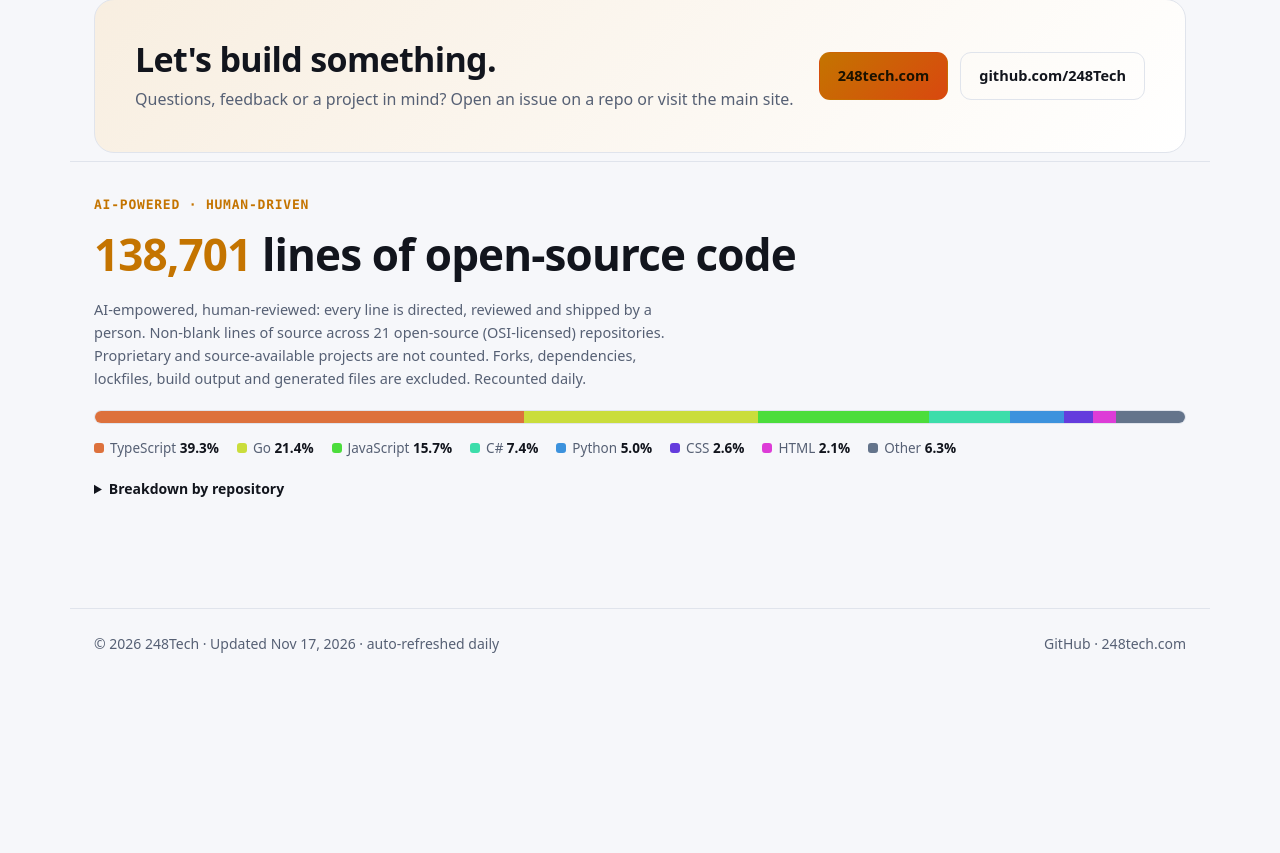
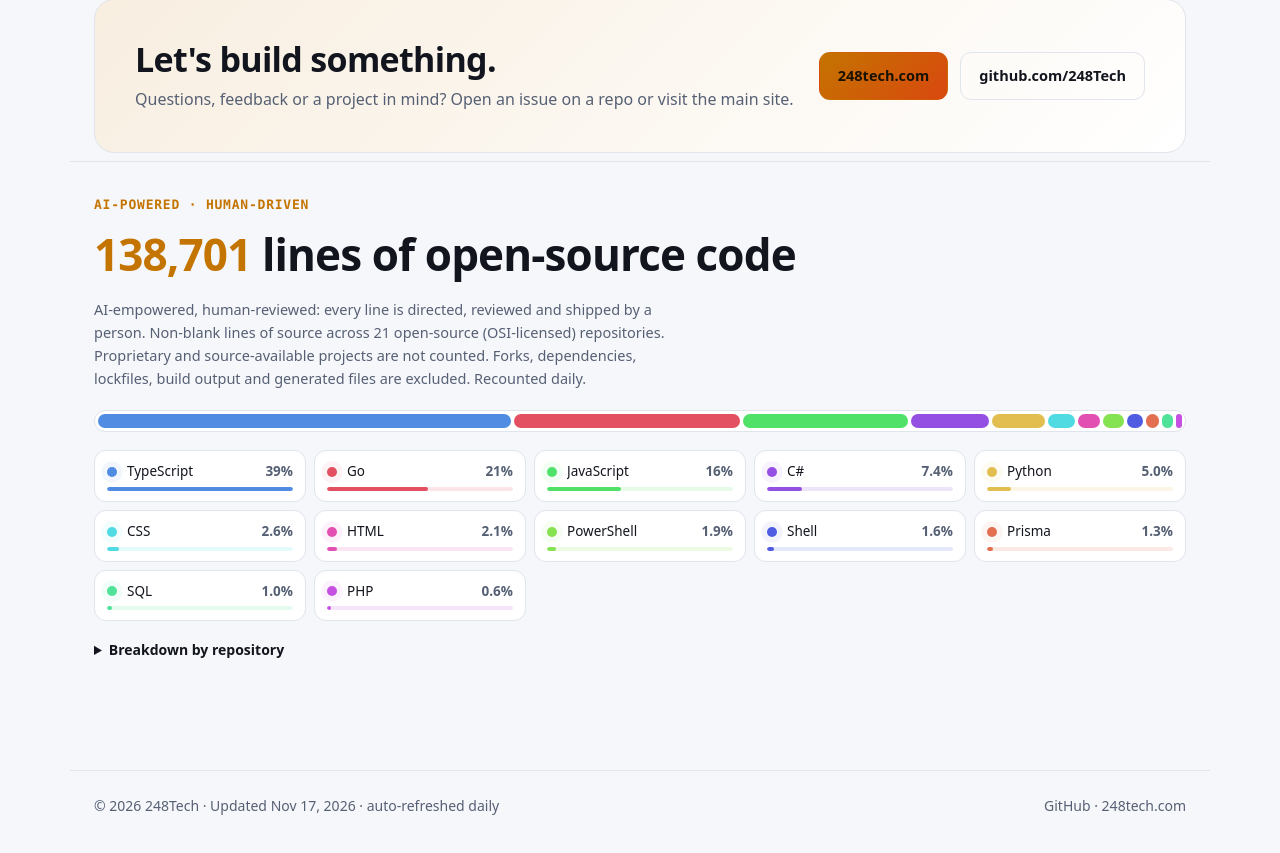
Before and after one commit to 248Tech/248Tech.github.io, a plain HTML site: page index.html in a window 1280 px wide. Shown: the part 4274-5127 px from the top of the page. Before the commit the page ends 4970 px from the top, so only its background shows below. Drawn offline with Linux system fonts and the light colour scheme.

Commit message:
LOC chart: list every language, modern segmented bar and cards
Co-Authored-By: Claude Sonnet 5.5 <noreply@anthropic.com>

```diff
--- a/app.js
+++ b/app.js
@@ -145,15 +145,18 @@
     const repos = Object.entries(loc.repos).sort((a, b) => b[1].total - a[1].total);
     document.getElementById('loc-repos').textContent = repos.length;
     const langs = Object.entries(loc.languages).sort((a, b) => b[1] - a[1]);
-    const top = langs.slice(0, 7), rest = langs.slice(7).reduce((s, [, n]) => s + n, 0);
-    if (rest) top.push(['Other', rest]);
     const bar = document.getElementById('loc-bar'), legend = document.getElementById('loc-legend'), segs = [];
-    top.forEach(([name, n], i) => {
-      const color = name === 'Other' ? '#64748b' : 'hsl(' + ((i * 47 + 20) % 360) + ' 70% 55%)';
-      const seg = el('i'); seg.style.background = color; seg.style.flexBasis = '0%'; seg.title = name + ': ' + fmt(n); bar.append(seg); segs.push([seg, n]);
-      const li = el('li'); const sw = el('i'); sw.style.background = color;
-      li.append(sw, document.createTextNode(name + ' '), el('b', null, (n / loc.total * 100).toFixed(1) + '%')); legend.append(li);
+    const pct = n => { const p = n / loc.total * 100; return p < 0.1 ? '<0.1%' : p.toFixed(p < 10 ? 1 : 0) + '%'; };
+    langs.forEach(([name, n], i) => {
+      const color = 'hsl(' + Math.round((i * 137.5 + 215) % 360) + ' 72% 60%)';
+      const seg = el('i'); seg.style.background = color; seg.style.flexBasis = '0%'; seg.title = name + ': ' + fmt(n) + ' lines'; seg.dataset.i = i; bar.append(seg); segs.push([seg, n]);
+      const li = el('li'); li.style.setProperty('--c', color); li.dataset.i = i;
+      const w = el('span', 'w'); const f = el('i'); f.style.width = Math.max(2, n / langs[0][1] * 100) + '%'; w.append(f);
+      li.append(el('span', 'dot'), el('span', 'ln', name), el('b', null, pct(n)), w); legend.append(li);
     });
+    const hl = i => { bar.classList.toggle('dim', i != null); legend.classList.toggle('dim', i != null);
+      document.querySelectorAll('#loc-bar i, #loc-legend li').forEach(x => x.classList.toggle('hot', i != null && x.dataset.i === String(i))); };
+    for (const x of [bar, legend]) { x.addEventListener('pointerover', ev => { const t = ev.target.closest('[data-i]'); if (t) hl(t.dataset.i); }); x.addEventListener('pointerleave', () => hl(null)); }
     const list = document.getElementById('loc-list'), max = repos[0][1].total;
     for (const [name, r] of repos) {
       const li = el('li'), tr = el('div', 'tr'), fill = el('i'); fill.style.width = (r.total / max * 100) + '%'; tr.append(fill);
--- a/styles.css
+++ b/styles.css
@@ -113,11 +113,18 @@ h2.title,.card h3{margin:0;font-size:20px;line-height:1.25;letter-spacing:-.01em
 .loc-title{margin:0;font-size:clamp(28px,5vw,44px);text-transform:none;letter-spacing:-.02em}
 .loc-num{color:var(--accent);font-variant-numeric:tabular-nums}
 .loc-sub{max-width:70ch;color:var(--dim);font-size:14.5px;margin:8px 0 20px}
-.loc-bar{display:flex;height:14px;border-radius:99px;overflow:hidden;background:var(--panel);border:1px solid var(--line)}
-.loc-bar i{display:block;height:100%;transition:flex-basis .9s cubic-bezier(.2,.7,.2,1)}
-.loc-legend{list-style:none;margin:14px 0 0;padding:0;display:flex;flex-wrap:wrap;gap:8px 18px;font-size:13.5px;color:var(--dim)}
-.loc-legend b{color:var(--text);font-weight:600;font-variant-numeric:tabular-nums}
-.loc-legend i{display:inline-block;width:10px;height:10px;border-radius:3px;margin-right:6px}
+.loc-bar{display:flex;gap:3px;height:22px;padding:3px;border-radius:99px;background:var(--panel);border:1px solid var(--line)}
+.loc-bar i{display:block;height:100%;min-width:3px;border-radius:99px;transition:flex-basis .9s cubic-bezier(.2,.7,.2,1),opacity .15s,transform .15s}
+.loc-bar.dim i,.loc-legend.dim li{opacity:.35}
+.loc-bar.dim i.hot,.loc-legend.dim li.hot{opacity:1}
+.loc-legend{list-style:none;margin:18px 0 0;padding:0;display:grid;grid-template-columns:repeat(auto-fill,minmax(210px,1fr));gap:8px}
+.loc-legend li{display:grid;grid-template-columns:auto 1fr auto;grid-template-areas:"d n p" "w w w";gap:4px 10px;align-items:center;padding:10px 12px;border:1px solid var(--line);border-radius:12px;background:var(--panel);font-size:13.5px;transition:opacity .15s,border-color .15s}
+.loc-legend li:hover,.loc-legend li.hot{border-color:var(--c)}
+.loc-legend .dot{grid-area:d;width:10px;height:10px;border-radius:50%;background:var(--c);box-shadow:0 0 0 3px color-mix(in srgb,var(--c) 22%,transparent)}
+.loc-legend .ln{grid-area:n;color:var(--text);font-weight:500;overflow:hidden;text-overflow:ellipsis;white-space:nowrap}
+.loc-legend b{grid-area:p;color:var(--dim);font-weight:600;font-variant-numeric:tabular-nums}
+.loc-legend .w{grid-area:w;height:4px;border-radius:4px;background:color-mix(in srgb,var(--c) 15%,transparent);overflow:hidden}
+.loc-legend .w i{display:block;height:100%;border-radius:4px;background:var(--c)}
 .loc-detail{margin-top:18px;color:var(--dim);font-size:14px}
 .loc-detail summary{cursor:pointer;color:var(--text);font-weight:600}
 .loc-list{list-style:none;margin:12px 0 0;padding:0;display:grid;gap:8px}
```
